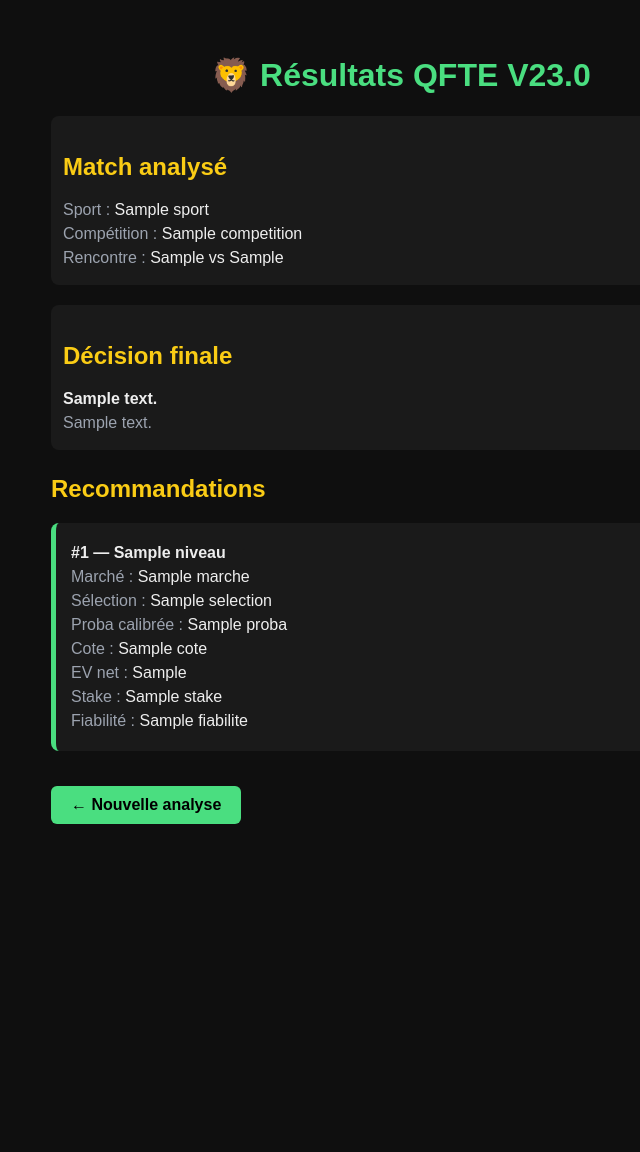
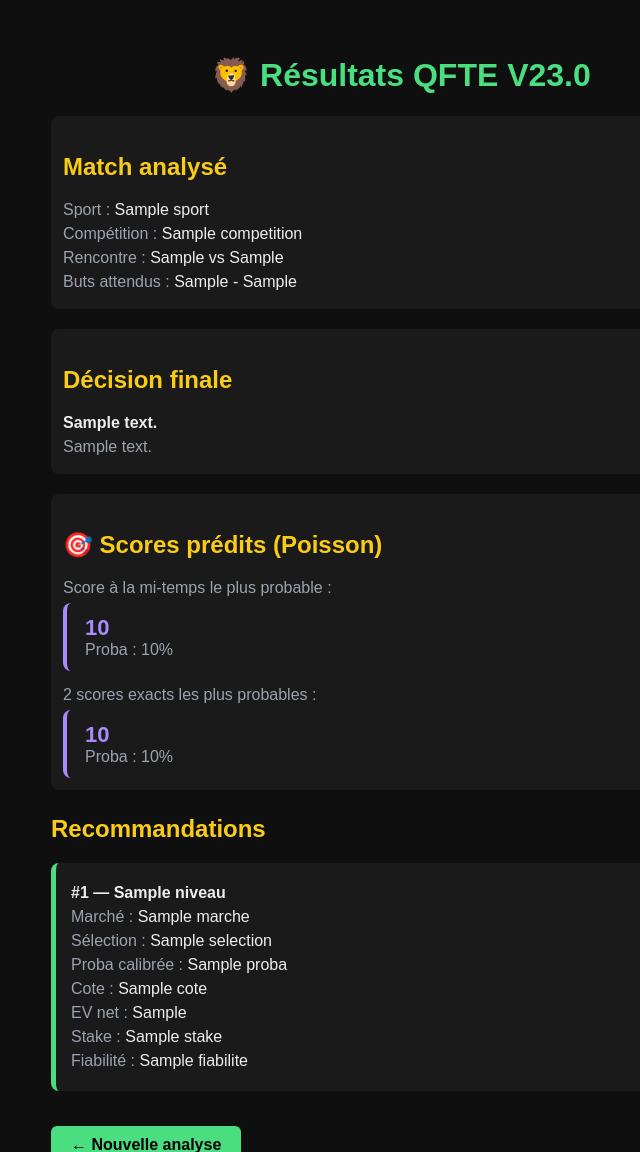
Before and after one commit to hamzypogba0610-pixel/qfte-bot-final, a FastAPI app: template templates/resultats.html in a window 1280 px wide. Shown: the top 1152 px of the page, without its empty margins (239-879 px from the left). Before the commit the page ends 824 px from the top, so only its background shows below. Run offline with FastAPI, Linux system fonts and the light colour scheme; the template is opened without the code that fills it: most values are stand-ins (such as "Sample title", 1, 10 or a date in 2020).

Commit message:
Update resultats.html

```diff
--- a/templates/resultats.html
+++ b/templates/resultats.html
@@ -14,6 +14,9 @@
         .reco.good { border-left-color: #60a5fa; }
         .ligne { margin: 6px 0; }
         .label { color: #9ca3af; }
+        .score-box { display: flex; gap: 10px; flex-wrap: wrap; }
+        .score-item { background: #1a1a1a; padding: 12px 18px; border-radius: 8px; border-left: 4px solid #a78bfa; }
+        .score-val { font-size: 22px; font-weight: bold; color: #a78bfa; }
         .back { display: inline-block; margin-top: 20px; padding: 10px 20px; background: #4ade80; color: #000; text-decoration: none; border-radius: 6px; font-weight: bold; }
     </style>
 </head>
@@ -25,11 +28,35 @@
         <div class="ligne"><span class="label">Sport :</span> {{ match.sport }}</div>
         <div class="ligne"><span class="label">Compétition :</span> {{ match.competition }}</div>
         <div class="ligne"><span class="label">Rencontre :</span> {{ match.equipe1 }} vs {{ match.equipe2 }}</div>
+        <div class="ligne"><span class="label">Buts attendus :</span> {{ lambda_home }} - {{ lambda_away }}</div>
     </div>
+
     <div class="match">
-    <h2>Décision finale</h2>
-    <div class="ligne"><strong>{{ decision }}</strong></div>
-    <div class="ligne"><span class="label">{{ message_discipline }}</span></div>
+        <h2>Décision finale</h2>
+        <div class="ligne"><strong>{{ decision }}</strong></div>
+        <div class="ligne"><span class="label">{{ message_discipline }}</span></div>
+    </div>
+
+    <div class="match">
+        <h2>🎯 Scores prédits (Poisson)</h2>
+
+        <div class="ligne"><span class="label">Score à la mi-temps le plus probable :</span></div>
+        <div class="score-box">
+            <div class="score-item">
+                <div class="score-val">{{ top_ht_score.score }}</div>
+                <div class="label">Proba : {{ (top_ht_score.proba * 100) | round(1) }}%</div>
+            </div>
+        </div>
+
+        <div class="ligne" style="margin-top: 15px;"><span class="label">2 scores exacts les plus probables :</span></div>
+        <div class="score-box">
+            {% for s in top_2_scores %}
+            <div class="score-item">
+                <div class="score-val">{{ s.score }}</div>
+                <div class="label">Proba : {{ (s.proba * 100) | round(1) }}%</div>
+            </div>
+            {% endfor %}
+        </div>
     </div>
 
     <h2>Recommandations</h2>
@@ -48,4 +75,4 @@
 
     <a href="/" class="back">← Nouvelle analyse</a>
 </body>
-</html>
+            </html>
```
